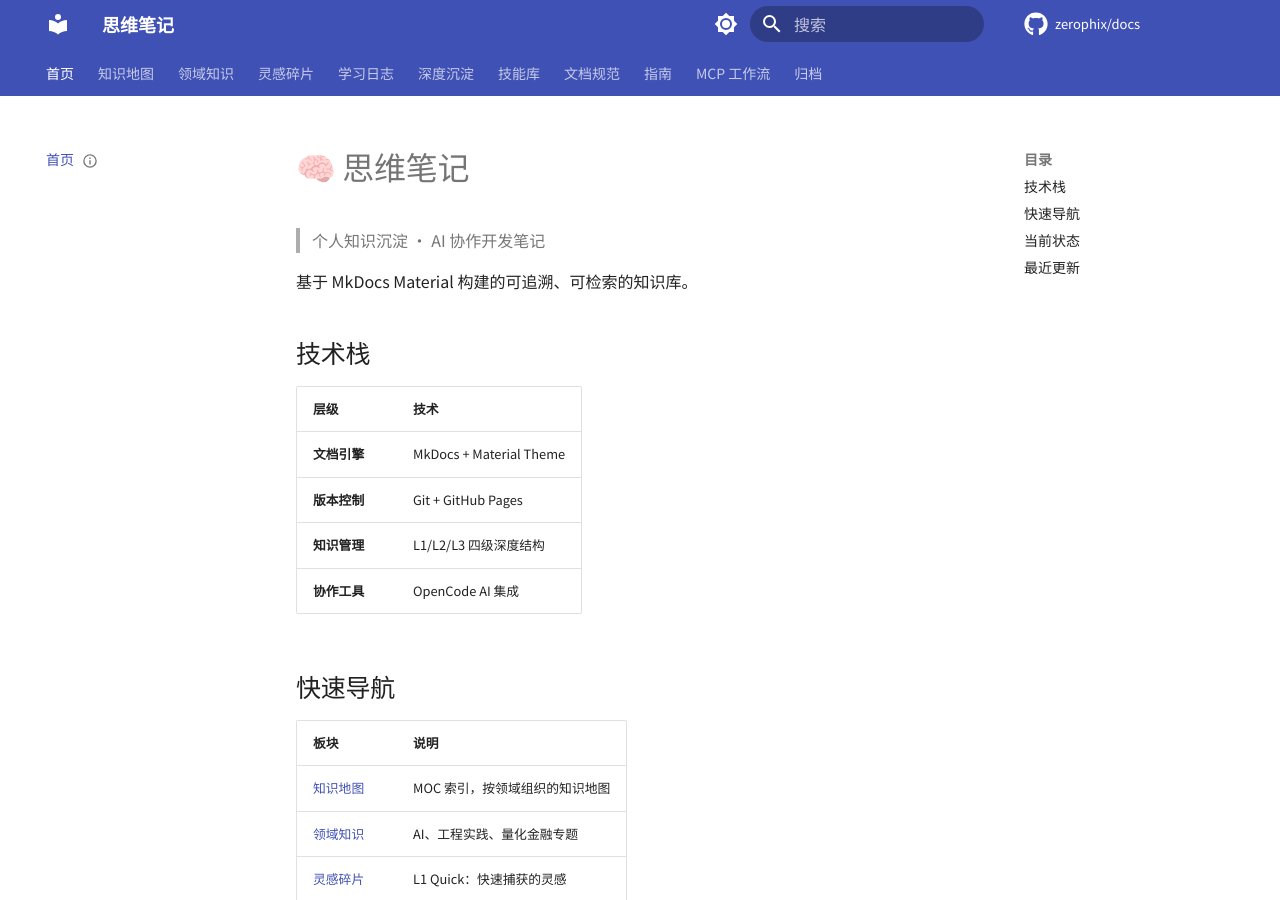
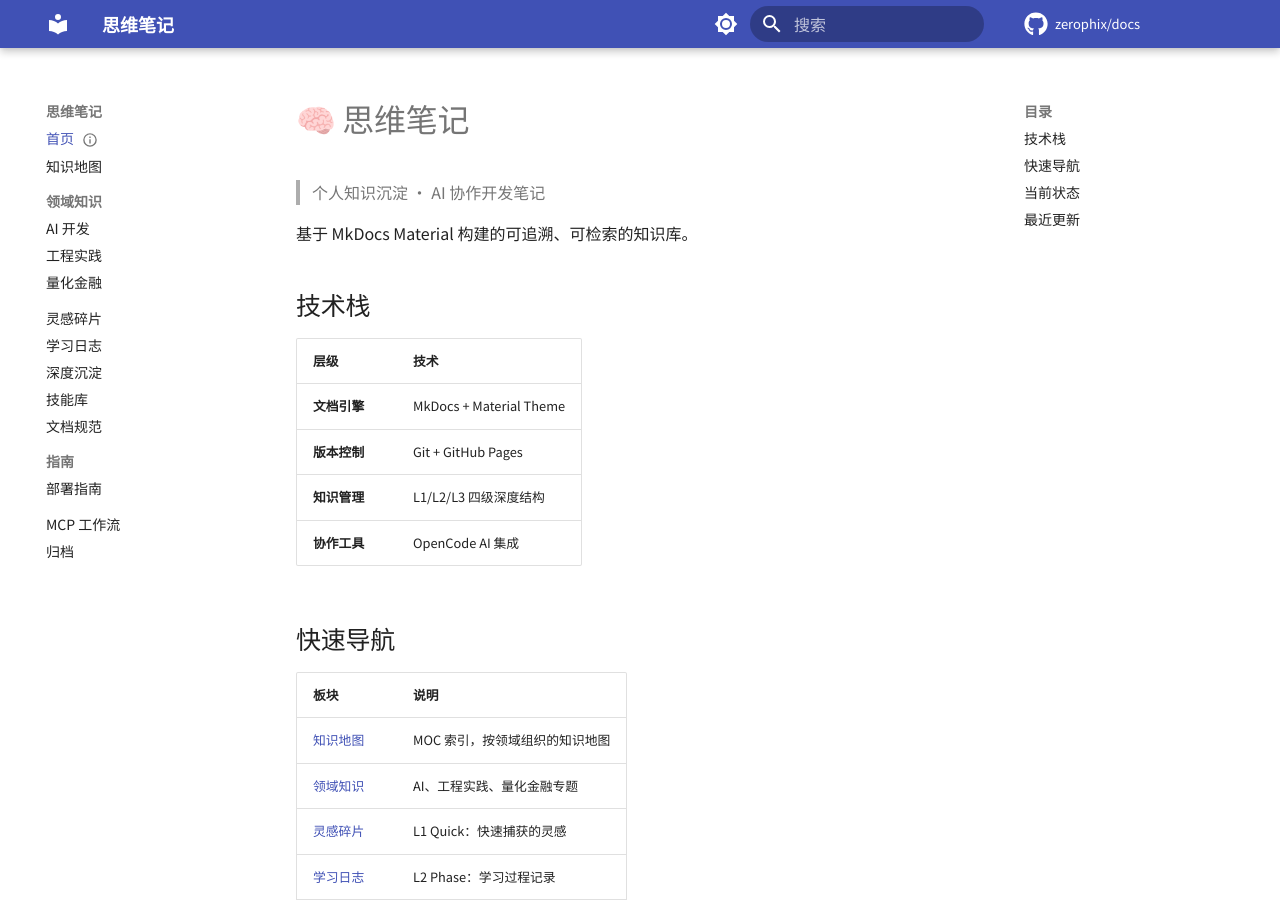
Before and after one commit to zerophix/docs, an MkDocs documentation site: the page built from docs/index.md, in a window 1280 px wide and 900 px high. Built offline with MkDocs 1.6.1 and Material for MkDocs 9.7.7, drawn with Linux system fonts in a browser that asks for light colours; comment, search, counter and statistics services are not loaded.

Commit message:
fix: 移除 navigation.tabs 标签模式，恢复侧边栏导航

```diff
--- a/mkdocs.yml
+++ b/mkdocs.yml
@@ -57,7 +57,6 @@ theme:
 
   # 界面高级特性（三栏布局 + 搜索 + 代码复制）
   features:
-    - navigation.tabs            # 顶部标签栏
     - navigation.sections        # 侧边栏分组显示
     - navigation.expand          # 默认展开侧边栏
     - navigation.top             # 返回顶部按钮
```
